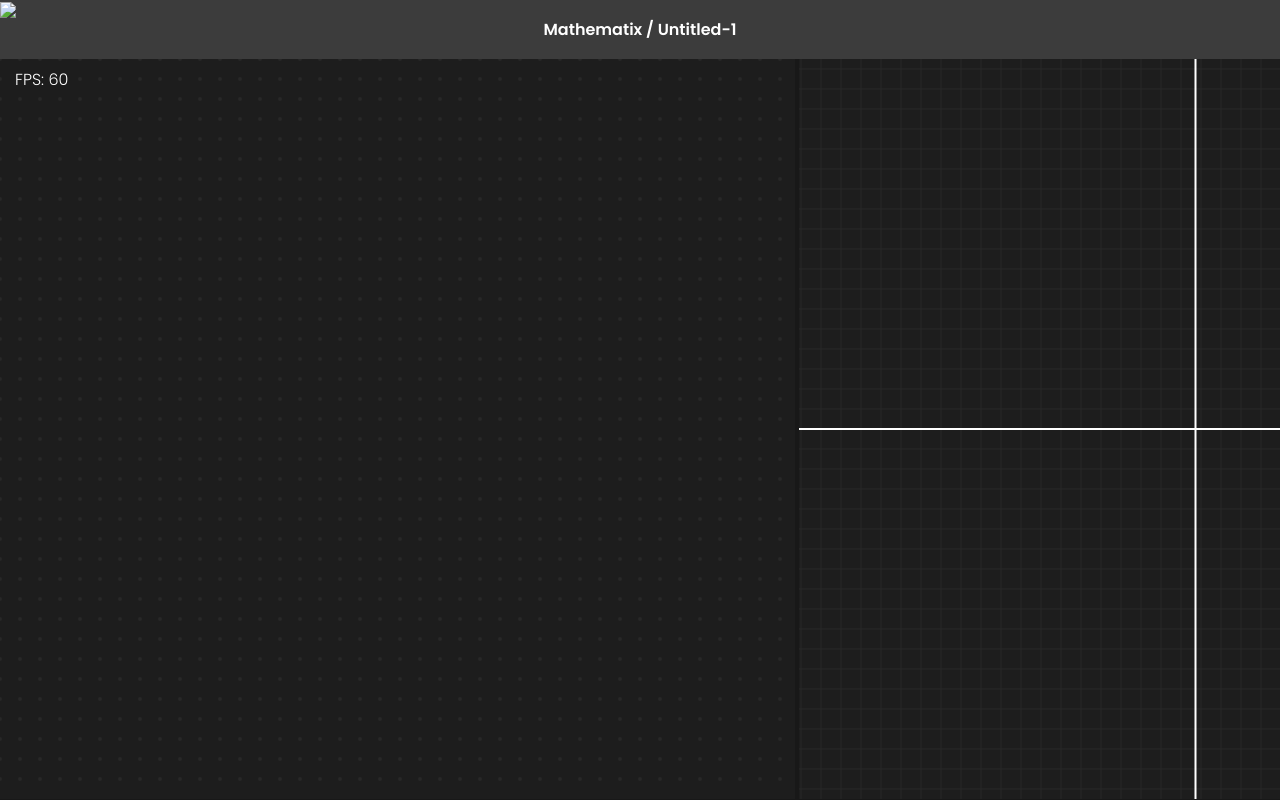
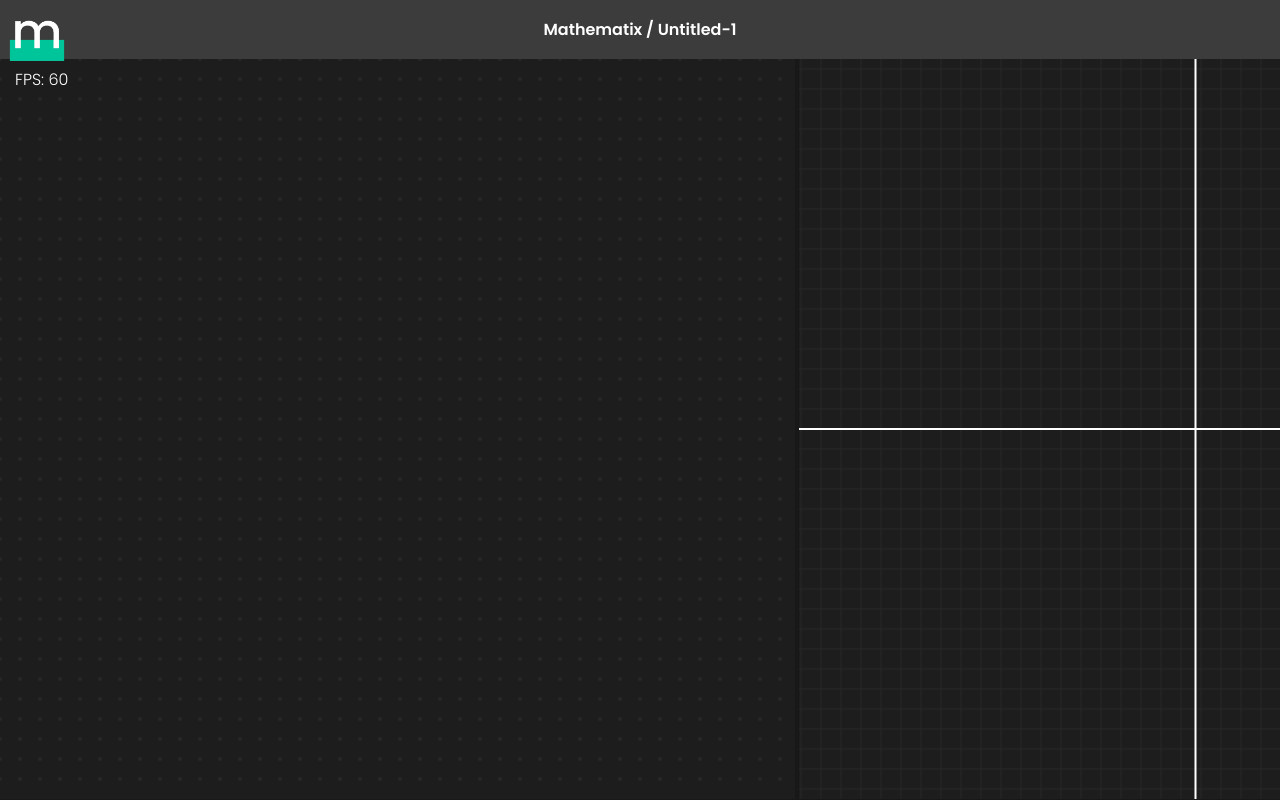
Before and after one commit to makaip/mathematix, a plain HTML site: page index.html in a window 1280 px wide. Shown: the top 800 px of the page. Drawn offline with nearby package versions, Linux system fonts and the light colour scheme.

Commit message:
Update index.html
Made another small tiny mistake in the URL of the logo

```diff
--- a/index.html
+++ b/index.html
@@ -9,7 +9,7 @@
 <body>
     <div class="navbar">
         <div class="logo-container">
-            <img class="logo" src="./assets/tp-logo2.png">
+            <img class="logo" src="./assets/logos/tp-logo2.png">
         </div>
         <h4 style="display: inline" >Mathematix / Untitled-1</h4>
     </div>
```
